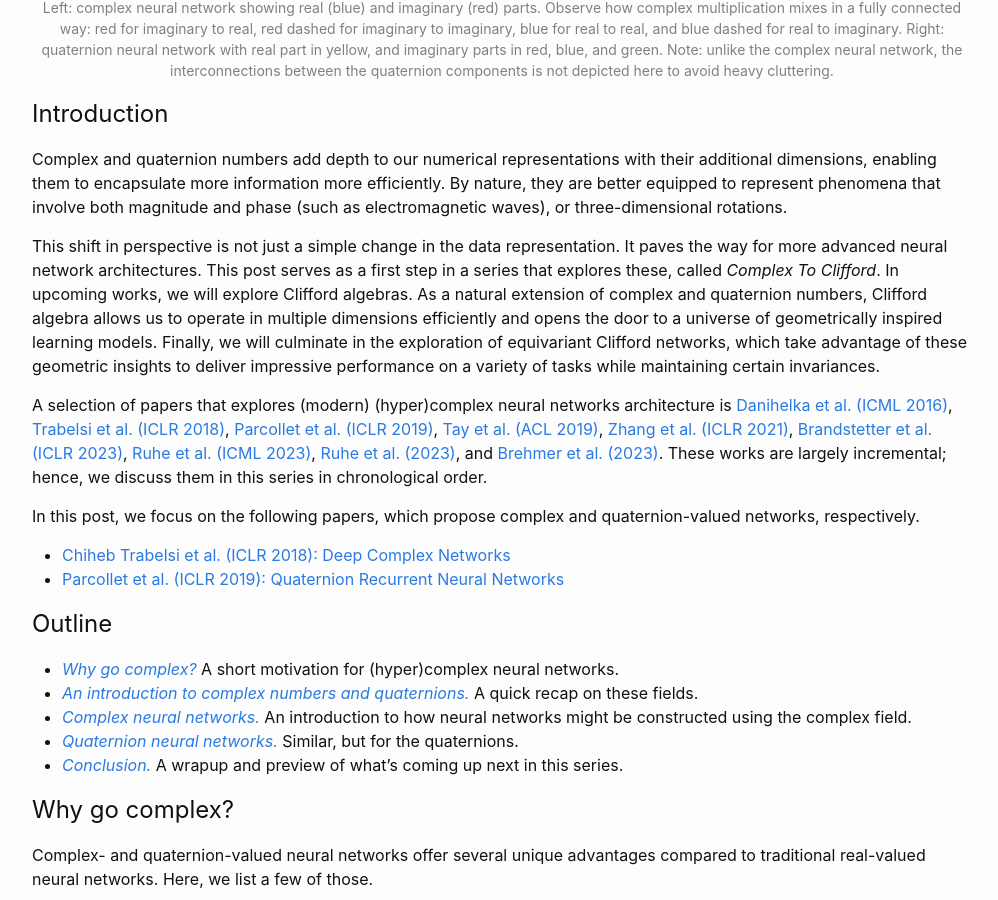
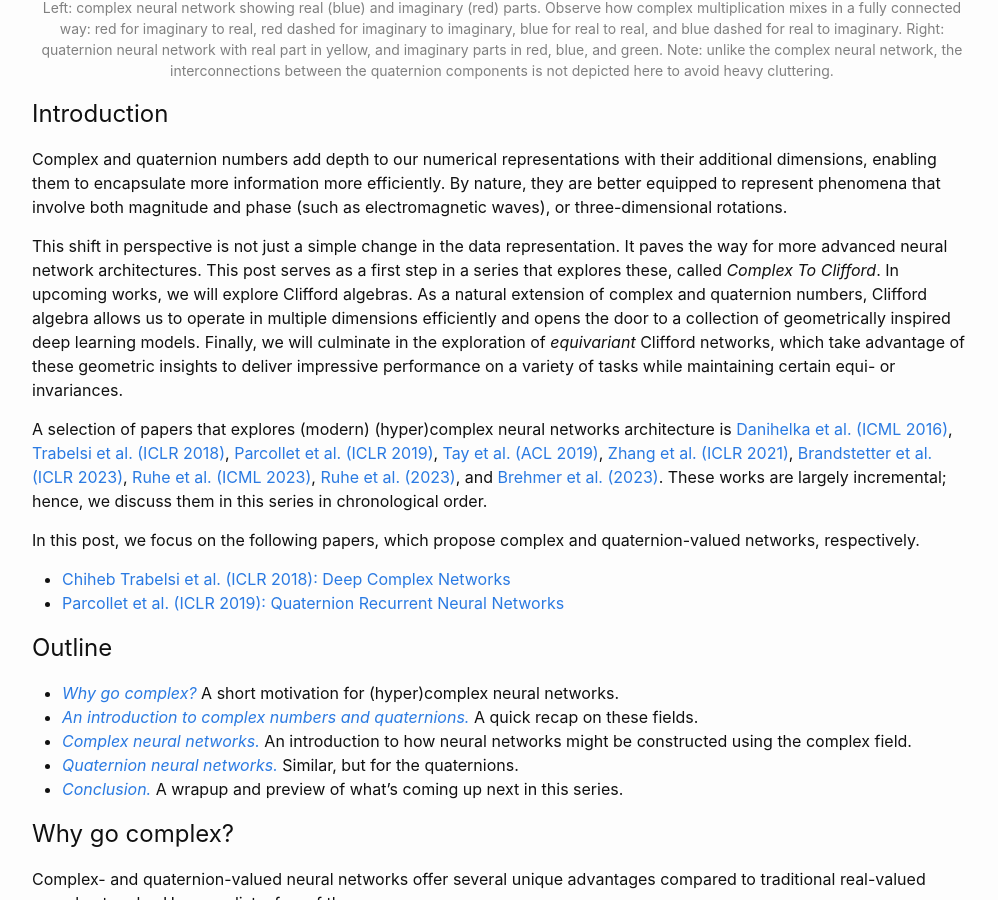
Before and after one commit to DavidRuhe/DavidRuhe.github.io, a Jekyll site: the page built from _posts/2023-01-06-hypercomplex-nns.md, in a window 1280 px wide and 900 px high, scrolled down 675 px. Shown: the whole window, without its empty margins (138-1136 px from the left). Built offline with Jekyll 4.4.1, drawn with Linux system fonts in a browser that asks for light colours; nearby versions of some CDN libraries; comment, search, counter and statistics services are not loaded; some of the changed text lies outside the part shown.

```diff
--- a/_posts/2023-01-06-hypercomplex-nns.md
+++ b/_posts/2023-01-06-hypercomplex-nns.md
@@ -26,7 +26,7 @@
 This shift in perspective is not just a simple change in the data representation. It paves the way for more advanced neural network architectures.
 This post serves as a first step in a series that explores these, called *Complex To Clifford*.
 In upcoming works, we will explore Clifford algebras.
-As a natural extension of complex and quaternion numbers, Clifford algebra allows us to operate in multiple dimensions efficiently and opens the door to a universe of geometrically inspired learning models. Finally, we will culminate in the exploration of equivariant Clifford networks, which take advantage of these geometric insights to deliver impressive performance on a variety of tasks while maintaining certain invariances.
+As a natural extension of complex and quaternion numbers, Clifford algebra allows us to operate in multiple dimensions efficiently and opens the door to a collection of geometrically inspired deep learning models. Finally, we will culminate in the exploration of *equivariant* Clifford networks, which take advantage of these geometric insights to deliver impressive performance on a variety of tasks while maintaining certain equi- or invariances.
 
 A selection of papers that explores (modern) (hyper)complex neural networks architecture is [Danihelka et al. (ICML 2016)](https://arxiv.org/abs/1602.03032), [Trabelsi et al. (ICLR 2018)](https://arxiv.org/abs/1705.09792), [Parcollet et al. (ICLR 2019)](https://arxiv.org/abs/1806.04418), [Tay et al. (ACL 2019)](https://arxiv.org/abs/1906.04393), [Zhang et al. (ICLR 2021)](https://arxiv.org/abs/2102.08597), [Brandstetter et al. (ICLR 2023)](https://arxiv.org/abs/2209.04934), [Ruhe et al. (ICML 2023)](https://arxiv.org/abs/2302.06594), [Ruhe et al. (2023)](https://arxiv.org/abs/2305.11141), and [Brehmer et al. (2023)](https://arxiv.org/abs/2305.18415). These works are largely incremental; hence, we discuss them in this series in chronological order.
 
```
Also changed, not shown: other parts of _posts/2023-01-06-hypercomplex-nns.md (+2 -2 lines).
